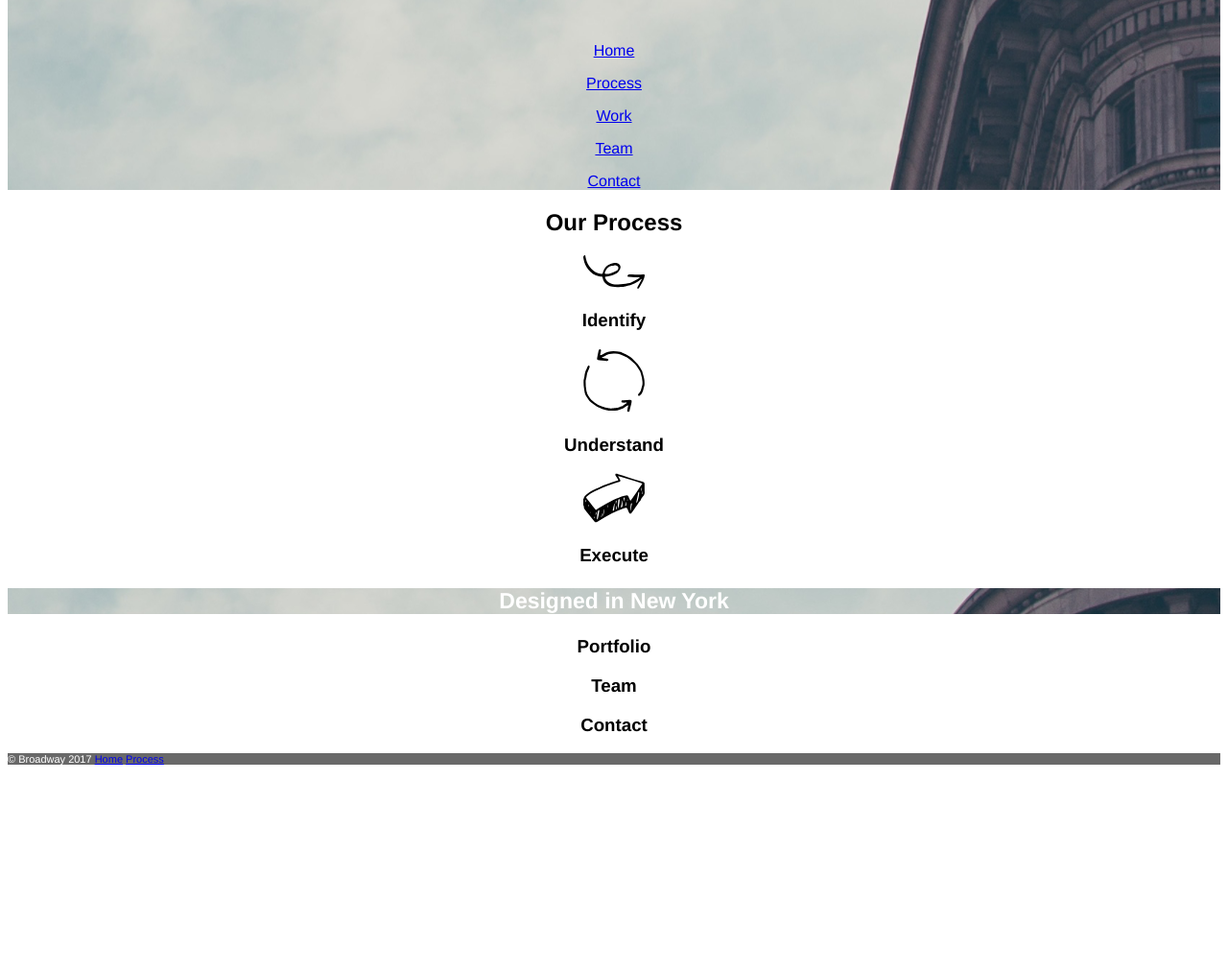
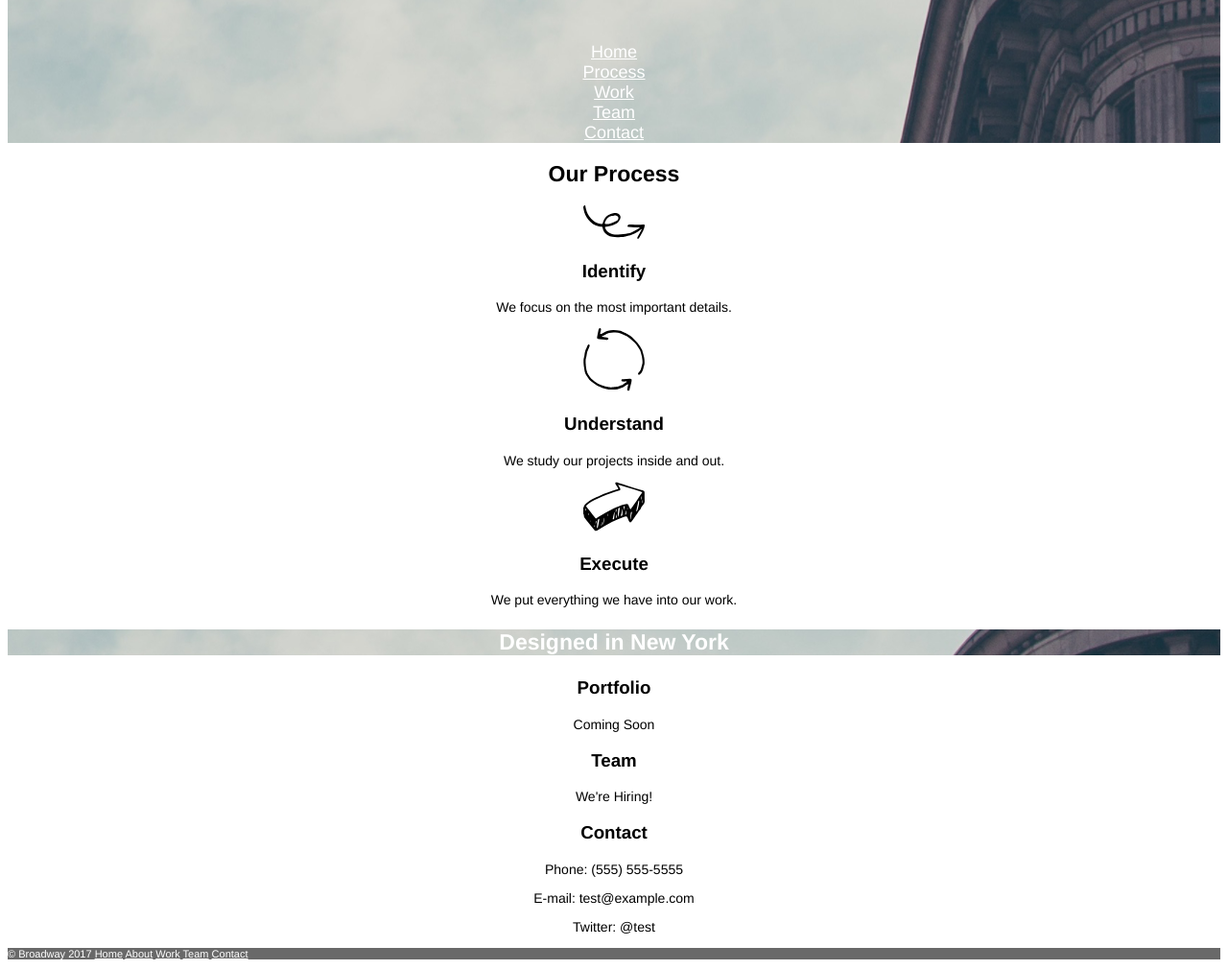
Before and after one commit to kpradt/broadway, a plain HTML site: page index.html in a window 1280 px wide. Shown: the part 130-1141 px from the top of the page at 96% size. Before the commit the page ends 938 px from the top, so only its background shows below. Drawn offline with Linux system fonts and the light colour scheme.

Commit message:
Add final css styles and text

```diff
--- a/index.html
+++ b/index.html
@@ -13,11 +13,11 @@
 
     <nav>
 
-      <p><a href="index.html">Home</a></p>
-      <p><a href="#process">Process</a></p>
-      <p><a href="#portfolio">Work</a></p>
-      <p><a href="#team">Team</a></p>
-      <p><a href="#contact">Contact</a></p>
+      <a href="index.html">Home</a><br/>
+      <a href="#process">Process</a><br/>
+      <a href="#portfolio">Work</a><br/>
+      <a href="#team">Team</a><br/>
+      <a href="#contact">Contact</a>
 
     </nav>
 
@@ -28,31 +28,44 @@
 
   <img alt="Spiral" src="resources/images/identify.svg">
   <h3>Identify</h3>
+  <p>We focus on the most important details.</p>
+
 
   <img alt="Circle" src="resources/images/understand.svg">
   <h3>Understand</h3>
+  <p>We study our projects inside and out.</p>
+
 
   <img alt="Arrow" src="resources/images/execute.svg">
   <h3>Execute</h3>
+  <p>We put everything we have into our work.</p>
 
 
   <p id="tagline">Designed in New York</p>
 </div>
 
+
 <div>
   <h3><a name="portfolio">Portfolio</a></h3>
+  <p>Coming Soon</p>
 </div>
 
 <div>
   <h3><a name="team">Team</a></h3>
+  <p>We're Hiring!</p>
+
 </div>
 
 <div>
   <h3><a name="contact">Contact</a></h3>
+  <p>Phone: (555) 555-5555</p>
+  <p>E-mail: test@example.com</p>
+  <p>Twitter: @test</p>
 </div>
 
 <div>
-  <p class="footer">&copy; Broadway 2017 <a href="index.html">Home</a> <a href="#process">Process</a></p>
+  <p class="footer">&copy; Broadway 2017 <a href="index.html">Home</a> <a href="#process">About</a>
+  <a href="#portfolio">Work</a> <a href="#team">Team</a> <a href="#contact">Contact</a> </p>
 </div>
 </body>
 </html>
--- a/resources/css/style.css
+++ b/resources/css/style.css
@@ -11,16 +11,7 @@ body {
 
   background-image: url("../images/the-flatiron-building.png");
 
-}
-
-#tagline {
-
-  background-image: url("../images/the-flatiron-building.png");
-  font-size: 23px;
-  font-weight: bold;
-  color: white;
-
-}
+  }
 
 h1 {
 
@@ -30,13 +21,37 @@ h1 {
 
   }
 
-h2 {}
+nav {
 
-h3 {}
+  font-size: 18px;
+  color: white;
 
-nav { color: white;}
+  }
 
-ul {}
+a:link { color: white; }
+a:visited { color: white; }
+a:hover { color: black; }  /*not called for in redline, but there should ALWAYS be feedback
+ on a link so that users know it IS a link */
+a:active { color: white; }
+
+h2 {
+
+  font-size: 23px;
+  font-weight: bold;
+
+  }
+
+#tagline {
+
+  background-image: url("../images/the-flatiron-building.png");
+  font-size: 23px;
+  font-weight: bold;
+  color: white;
+
+  }
+
+
+p { font-size: 14px; }
 
 .footer {
 
@@ -45,4 +60,4 @@ ul {}
   color: white;
   background-color: dimgray;
 
-}
+  }
```
